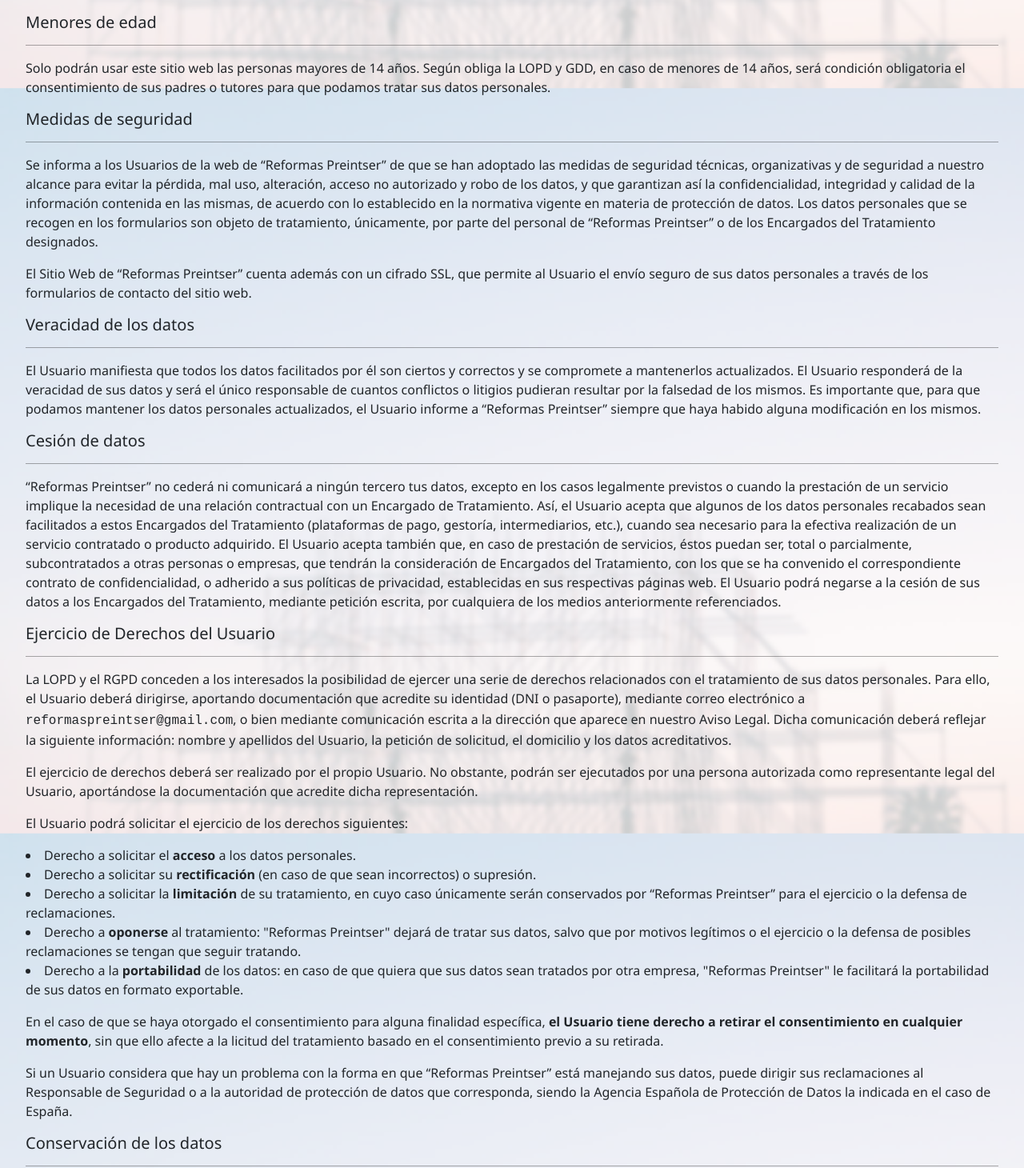
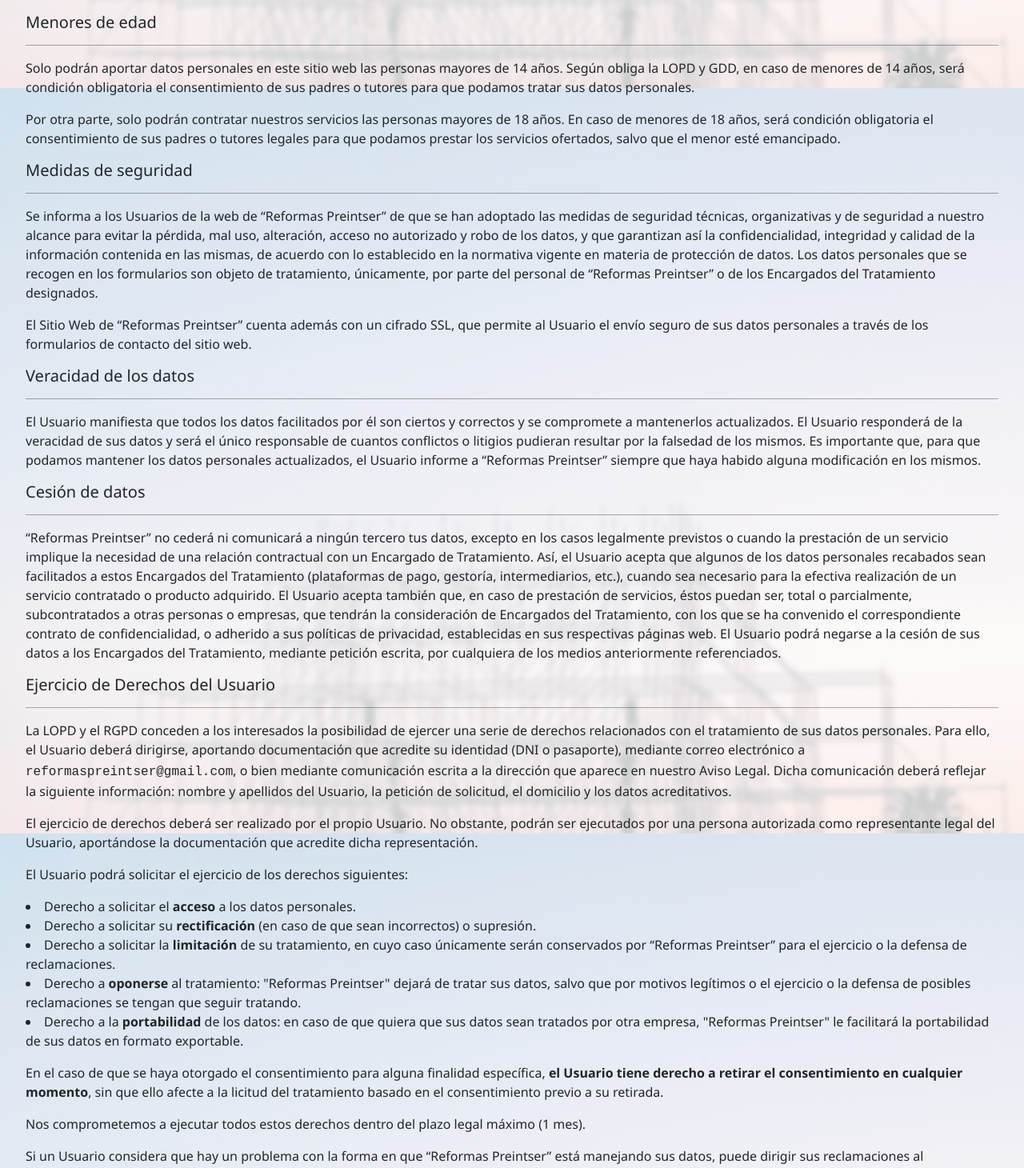
Before and after one commit to Artagok/preintser, a React (Create React App) app: page /preintser/privacy in a window 1280 px wide. Shown: the part 821-2281 px from the top of the page at 80% size. Built offline with nearby package versions, Linux system fonts and the light colour scheme.

Commit message:
20/11/2020 - Update legal texts

```diff
--- a/src/compontents/LegalTexts.js
+++ b/src/compontents/LegalTexts.js
@@ -344,10 +344,16 @@
     <h5>Menores de edad</h5>
     <hr></hr>
     <p>
-      Solo podrán usar este sitio web las personas mayores de 14 años. Según
-      obliga la LOPD y GDD, en caso de menores de 14 años, será condición
+      Solo podrán aportar datos personales en este sitio web las personas mayores de
+      14 años. Según obliga la LOPD y GDD, en caso de menores de 14 años, será condición
       obligatoria el consentimiento de sus padres o tutores para que podamos
       tratar sus datos personales.
+    </p>
+    <p>
+      Por otra parte, solo podrán contratar nuestros servicios las personas mayores
+      de 18 años. En caso de menores de 18 años, será condición obligatoria el
+      consentimiento de sus padres o tutores legales para que podamos prestar los
+      servicios ofertados, salvo que el menor esté emancipado.
     </p>
     <h5>Medidas de seguridad</h5>
     <hr></hr>
@@ -450,6 +456,10 @@
       </b>
       , sin que ello afecte a la licitud del tratamiento basado en el
       consentimiento previo a su retirada.
+    </p>
+    <p>
+      Nos comprometemos a ejecutar todos estos derechos dentro del plazo legal
+      máximo (1 mes).
     </p>
     <p>
       Si un Usuario considera que hay un problema con la forma en que “Reformas
@@ -587,16 +597,8 @@
       instalación de las mismas. Para continuar sin cambios en la configuración
       de las cookies, simplemente, continúa navegando en la página web.
     </p>
-    <h5>Otras cookies</h5>
-    <hr></hr>
     <p>
-      En alguna página del Sitio Web se puede mostrar contenido embebido o
-      invocado a través del cual se pueden estar instalando cookies de terceros.
-      Por ejemplo, cookies de Gstatic. Cuando se incluyen estos contenidos en el
-      Sitio Web se intenta que la única finalidad de estas cookies sea técnica.
-      Los terceros que prestan los contenidos pueden decidir cambiar la
-      finalidad de estas cookies, por lo que se revisan estas páginas cada
-      cierto tiempo.
+      Actualmente, en esta web no se utilizan cookies propias ni de terceros.
     </p>
     <h5>Configuración de cookies</h5>
     <hr></hr>
```
